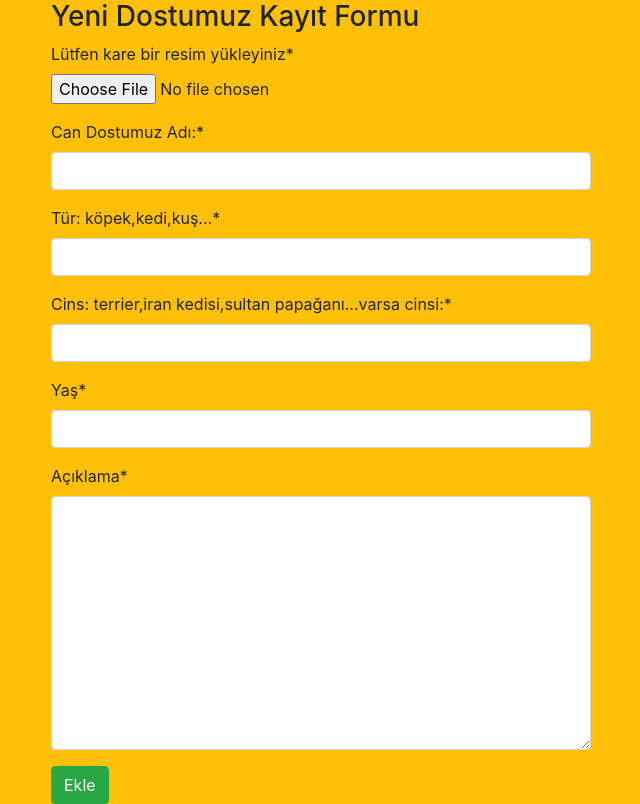
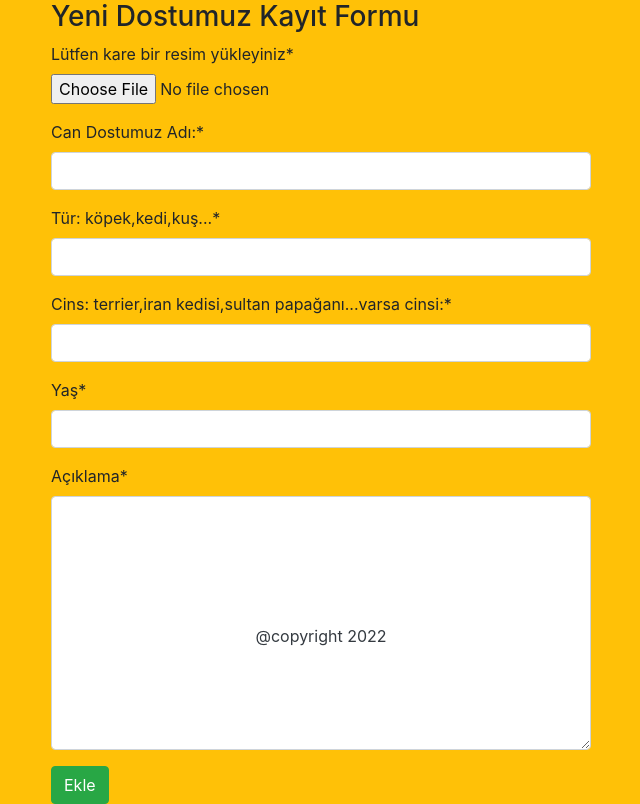
Before and after one commit to gzdlmn/vet-app, a Django app: page /pet/addpet/ in a window 1280 px wide. Shown: the part 126-930 px from the top of the page, without its empty margins (319-959 px from the left). Run offline with Django 3.2, Linux system fonts and the light colour scheme; some libraries are stand-ins or nearby versions.

Commit message:
edited css

```diff
--- a/static/css/style.css
+++ b/static/css/style.css
@@ -6,6 +6,12 @@ body{
     top: 0;
     left: 0;
     position: relative;
-    width: 100%;
     height: auto;
 }
+.footer{
+    bottom: 0;
+    left: 0;
+    height: auto;
+    padding: 10px;
+    position: fixed;
+}
--- a/templates/base.html
+++ b/templates/base.html
@@ -25,6 +25,8 @@
         <script src="https://code.jquery.com/jquery-3.5.1.slim.min.js" integrity="sha384-DfXdz2htPH0lsSSs5nCTpuj/zy4C+OGpamoFVy38MVBnE+IbbVYUew+OrCXaRkfj" crossorigin="anonymous"></script>
         <script src="https://cdn.jsdelivr.net/npm/popper.js@1.16.1/dist/umd/popper.min.js" integrity="sha384-9/reFTGAW83EW2RDu2S0VKaIzap3H66lZH81PoYlFhbGU+6BZp6G7niu735Sk7lN" crossorigin="anonymous"></script>
         <script src="https://cdn.jsdelivr.net/npm/bootstrap@4.5.3/dist/js/bootstrap.min.js" integrity="sha384-w1Q4orYjBQndcko6MimVbzY0tgp4pWB4lZ7lr30WKz0vr/aWKhXdBNmNb5D92v7s" crossorigin="anonymous"></script>
-
+        <footer class="container-fluid footer">
+            <p class="text-center text-dark">@copyright 2022</p>
+        </footer>
     </body>
 </html>
--- a/templates/home.html
+++ b/templates/home.html
@@ -3,7 +3,7 @@
 Home
 {% endblock %}
 {% block body %}
-    <header class="container-fluid home bg-warning">
+    <header class="container-fluid home">
         <div class="container">
             <div class="row">
                 <div class="col-md-6 m-auto">
```
Also changed, not shown: 1 other file.
